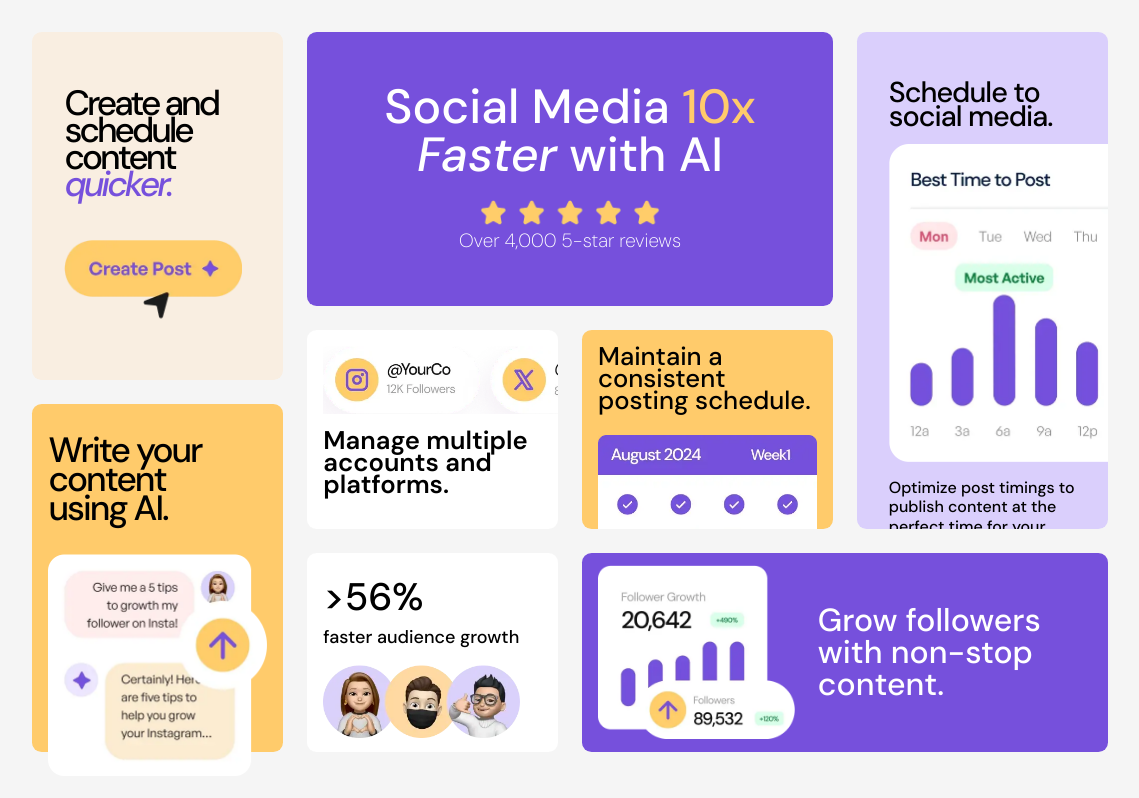
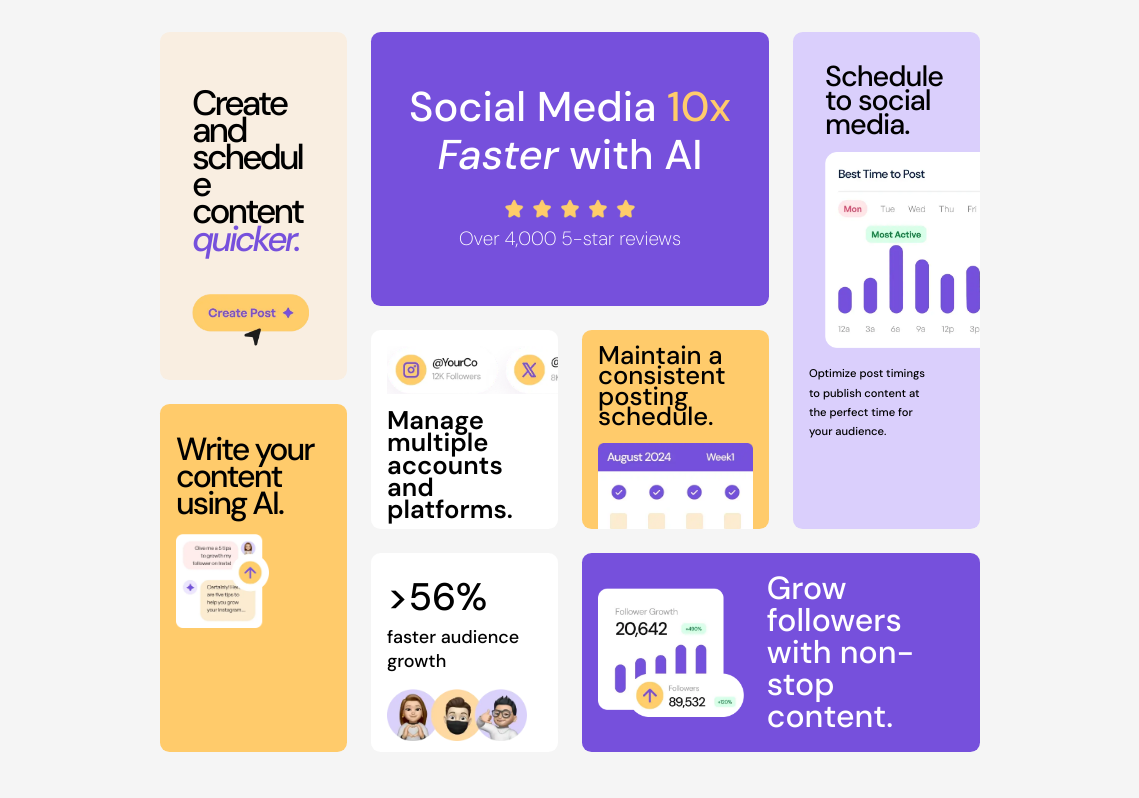
Before and after one commit to gilotin/Bento-grid, a plain HTML site: page index.html in a window 1536 px wide. Shown: the whole page, without its empty margins (198-1337 px from the left). Drawn offline with Linux system fonts and the light colour scheme.

Commit message:
fix: minor issues with desktop layout

```diff
--- a/style.css
+++ b/style.css
@@ -255,7 +255,7 @@ main {
         grid-template-rows: repeat(10, 1fr);
         height: 90vh;
         justify-self: center;
-        width: 70%;
+        width: 820px;
         grid-template-areas: "card1 card1 card2 card2 card2 card2 card3 card3 "
             "card1 card1 card2 card2 card2 card2 card3 card3 "
             "card1 card1 card2 card2 card2 card2 card3 card3 "
@@ -293,13 +293,15 @@ main {
     }
 
     .social-media__header {
-        font-size: 3rem;
+        font-size: 2.6rem;
         line-height: 3rem;
         margin-block: 1.2rem;
+        padding: 0;
     }
 
     .social-media__image {
         width: 40%;
+        margin-bottom: 0.4rem;
     }
 
     /* Schedule Post card */
@@ -317,20 +319,22 @@ main {
     .schedule-posts__header {
         font-size: 1.8rem;
         letter-spacing: -1px;
-        margin-top: 1rem;
     }
 
     .schedule-posts__image {
+        max-width: 170%;
         left: 1rem;
-        max-width: 163%;
+        width: 220px;
         position: relative;
     }
 
 
     .schedule-posts__description {
-        font-size: 1rem;
+        font-size: 0.7rem;
         letter-spacing: 0px;
         line-height: 1.2rem;
+        padding: 0;
+        padding-top: 1rem;
     }
 
     /* Menage platforms card */
@@ -355,15 +359,15 @@ main {
     /* Posting schedule card */
 
     .posting-schedule {
-        font-size: 1.8rem;
+        font-size: 1.2rem;
         font-weight: 600;
         grid-area: card5;
-        line-height: 1.4rem;
+        line-height: 0.8;
     }
 
     .posting-schedule__image {
         width: 100%;
-        bottom: -1.4rem;
+        bottom: -1rem;
     }
 
     /* Ai content card */
@@ -373,15 +377,14 @@ main {
     }
 
     .ai-content__header {
-        font-size: 2.2rem;
+        font-size: 2rem;
         letter-spacing: -2px;
-        line-height: 1.8rem;
+        line-height: 1.7rem;
         padding: 1rem 0;
     }
 
     .ai-content__image {
-        padding-block: 1rem;
-        width: 100%;
+        /* max-width: 100%; */
     }
 
     /* Faster Growth card */
```
